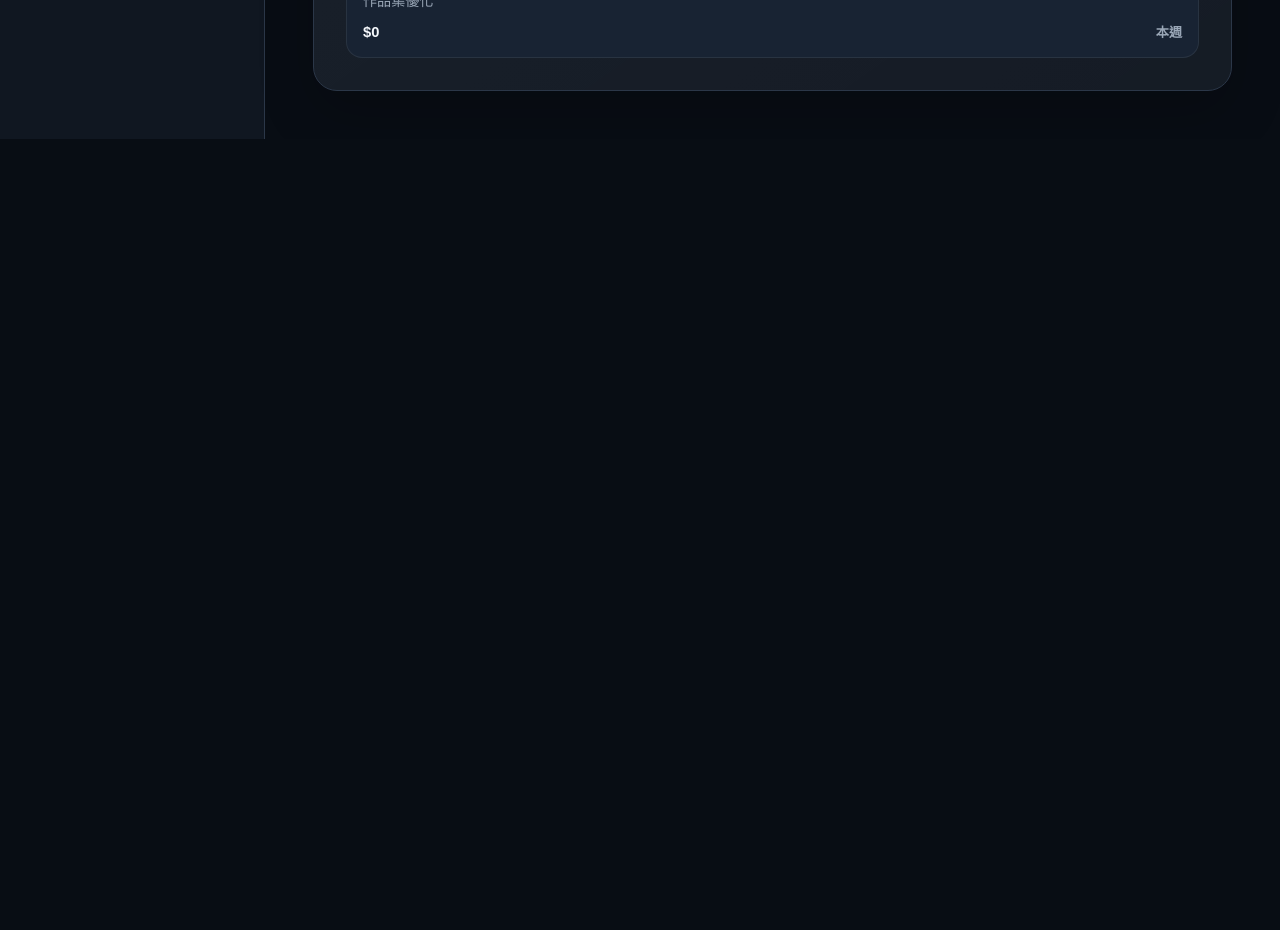
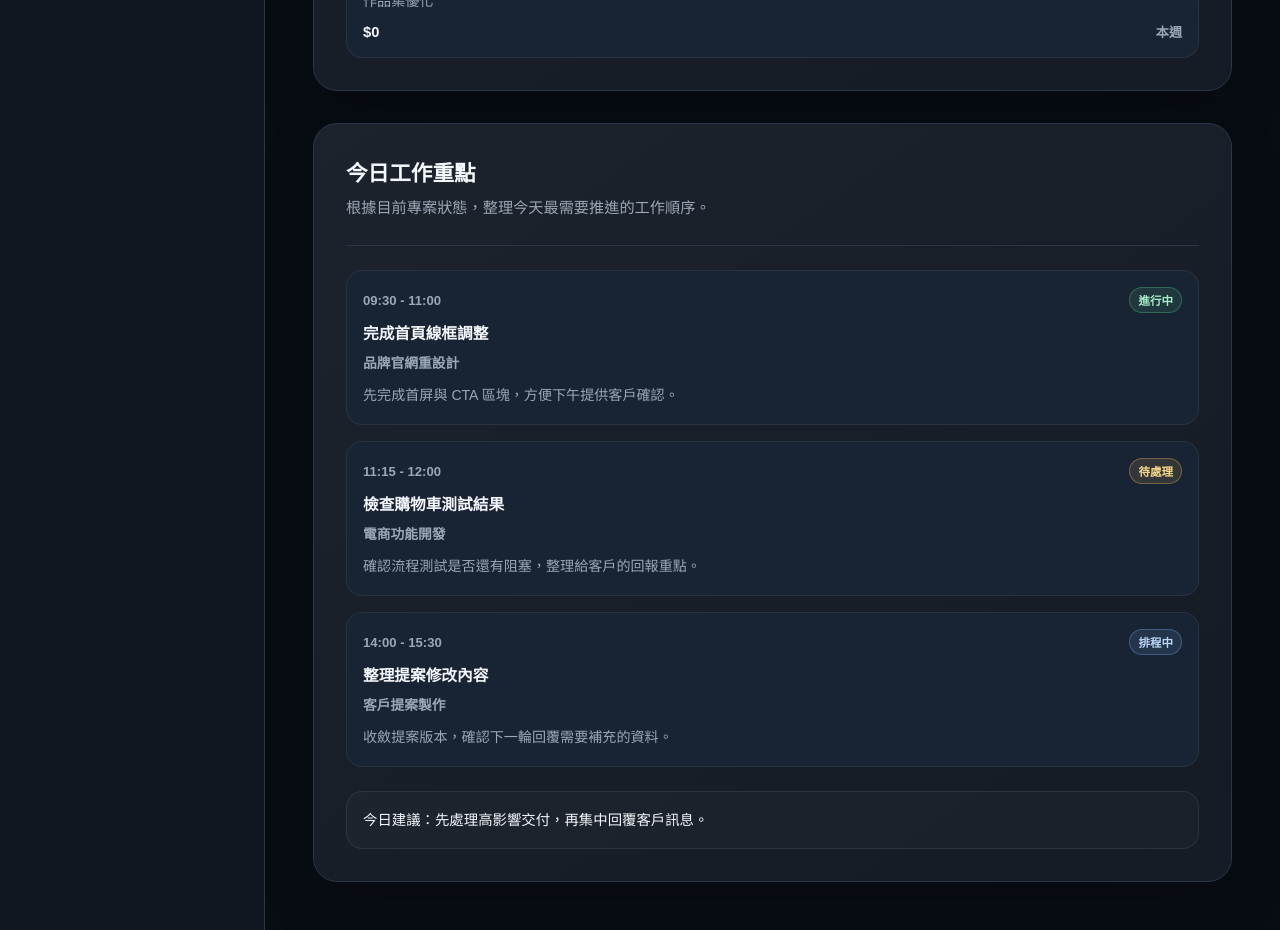
Before and after one commit to Harry-0824/my-brand-workspace, a React (Vite) app: page / in a window 1280 px wide. Shown: the part 5340-6270 px from the top of the page. Before the commit the page ends 5479 px from the top, so only its background shows below. Built offline with nearby package versions, Linux system fonts and the light colour scheme.

Commit message:
feat: add static focus plan section (#24)

```diff
--- /dev/null
+++ b/src/components/dashboard/FocusPlan.tsx
@@ -0,0 +1,149 @@
+import styled from "styled-components";
+import { DashboardPanel } from "./shared/DashboardPanel";
+import { DashboardSectionHeader } from "./shared/DashboardSectionHeader";
+
+const focusItems = [
+  {
+    time: "09:30 - 11:00",
+    title: "完成首頁線框調整",
+    project: "品牌官網重設計",
+    description: "先完成首屏與 CTA 區塊，方便下午提供客戶確認。",
+    status: "進行中"
+  },
+  {
+    time: "11:15 - 12:00",
+    title: "檢查購物車測試結果",
+    project: "電商功能開發",
+    description: "確認流程測試是否還有阻塞，整理給客戶的回報重點。",
+    status: "待處理"
+  },
+  {
+    time: "14:00 - 15:30",
+    title: "整理提案修改內容",
+    project: "客戶提案製作",
+    description: "收斂提案版本，確認下一輪回覆需要補充的資料。",
+    status: "排程中"
+  }
+] as const;
+
+type FocusStatus = (typeof focusItems)[number]["status"];
+
+const statusTone = {
+  進行中: {
+    color: "#a7efc8",
+    border: "rgb(92 207 141 / 0.32)",
+    background: "rgb(92 207 141 / 0.12)"
+  },
+  待處理: {
+    color: "#f8d98a",
+    border: "rgb(246 200 95 / 0.32)",
+    background: "rgb(246 200 95 / 0.12)"
+  },
+  排程中: {
+    color: "#b9d6f8",
+    border: "rgb(121 179 255 / 0.32)",
+    background: "rgb(121 179 255 / 0.12)"
+  }
+} as const satisfies Record<FocusStatus, { color: string; border: string; background: string }>;
+
+export function FocusPlan() {
+  return (
+    <DashboardPanel aria-labelledby="focus-plan-title">
+      <DashboardSectionHeader
+        titleId="focus-plan-title"
+        title="今日工作重點"
+        description="根據目前專案狀態，整理今天最需要推進的工作順序。"
+        withDivider
+      />
+
+      <FocusList>
+        {focusItems.map((item) => (
+          <FocusItem key={`${item.time}-${item.title}`} aria-label={item.title}>
+            <FocusTop>
+              <Time>{item.time}</Time>
+              <StatusBadge $status={item.status}>{item.status}</StatusBadge>
+            </FocusTop>
+            <Title>{item.title}</Title>
+            <Project>{item.project}</Project>
+            <Description>{item.description}</Description>
+          </FocusItem>
+        ))}
+      </FocusList>
+
+      <SuggestionBlock>
+        <SuggestionText>今日建議：先處理高影響交付，再集中回覆客戶訊息。</SuggestionText>
+      </SuggestionBlock>
+    </DashboardPanel>
+  );
+}
+
+const FocusList = styled.div`
+  display: grid;
+  gap: ${({ theme }) => theme.spacing.md};
+  margin-top: ${({ theme }) => theme.spacing.lg};
+`;
+
+const FocusItem = styled.article`
+  padding: ${({ theme }) => theme.spacing.md};
+  border: 1px solid rgb(255 255 255 / 0.07);
+  border-radius: ${({ theme }) => theme.radius.md};
+  background: ${({ theme }) => theme.surfaceElevated};
+`;
+
+const FocusTop = styled.div`
+  display: flex;
+  align-items: center;
+  justify-content: space-between;
+  gap: ${({ theme }) => theme.spacing.sm};
+`;
+
+const Time = styled.p`
+  color: ${({ theme }) => theme.textSecondary};
+  font-size: 0.82rem;
+  font-weight: 700;
+`;
+
+const StatusBadge = styled.span<{ $status: FocusStatus }>`
+  padding: 0.25rem 0.5rem;
+  border: 1px solid ${({ $status }) => statusTone[$status].border};
+  border-radius: 999px;
+  color: ${({ $status }) => statusTone[$status].color};
+  background: ${({ $status }) => statusTone[$status].background};
+  font-size: 0.72rem;
+  font-weight: 800;
+`;
+
+const Title = styled.h3`
+  margin-top: ${({ theme }) => theme.spacing.xs};
+  color: ${({ theme }) => theme.textPrimary};
+  font-size: 0.98rem;
+  font-weight: 800;
+`;
+
+const Project = styled.p`
+  margin-top: ${({ theme }) => theme.spacing.xs};
+  color: ${({ theme }) => theme.textSecondary};
+  font-size: 0.86rem;
+  font-weight: 700;
+`;
+
+const Description = styled.p`
+  margin-top: ${({ theme }) => theme.spacing.sm};
+  color: ${({ theme }) => theme.textSecondary};
+  font-size: 0.88rem;
+  line-height: 1.7;
+`;
+
+const SuggestionBlock = styled.div`
+  margin-top: ${({ theme }) => theme.spacing.lg};
+  padding: ${({ theme }) => theme.spacing.md};
+  border: 1px solid rgb(255 255 255 / 0.08);
+  border-radius: ${({ theme }) => theme.radius.md};
+  background: rgb(255 255 255 / 0.025);
+`;
+
+const SuggestionText = styled.p`
+  color: ${({ theme }) => theme.textPrimary};
+  font-size: 0.9rem;
+  line-height: 1.7;
+`;
--- a/src/layouts/AppLayout.tsx
+++ b/src/layouts/AppLayout.tsx
@@ -2,6 +2,7 @@ import styled from "styled-components";
 import { ActiveProjects } from "../components/dashboard/ActiveProjects";
 import { ClientSummary } from "../components/dashboard/ClientSummary";
 import { CompactKanbanPreview } from "../components/dashboard/CompactKanbanPreview";
+import { FocusPlan } from "../components/dashboard/FocusPlan";
 import { OverviewCards } from "../components/dashboard/OverviewCards";
 import { RecentActivity } from "../components/dashboard/RecentActivity";
 import { RevenueInvoiceSummary } from "../components/dashboard/RevenueInvoiceSummary";
@@ -30,6 +31,7 @@ export function AppLayout() {
           <TaskDetailPanelPreview />
           <ClientSummary />
           <RevenueInvoiceSummary />
+          <FocusPlan />
         </MainContent>
       </ContentArea>
     </LayoutShell>
```
Also changed, not shown: 1 other file (tests, documents, lock files or other folders).
